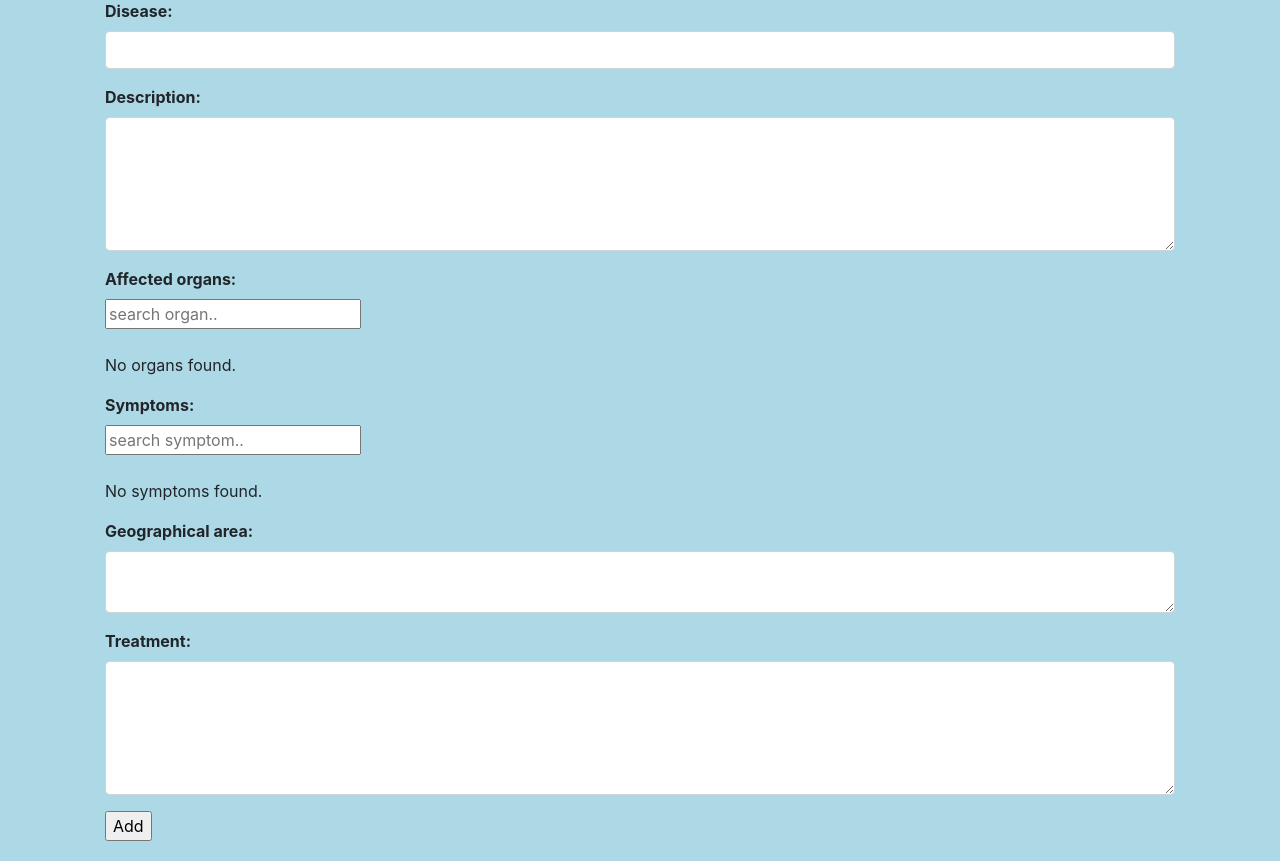
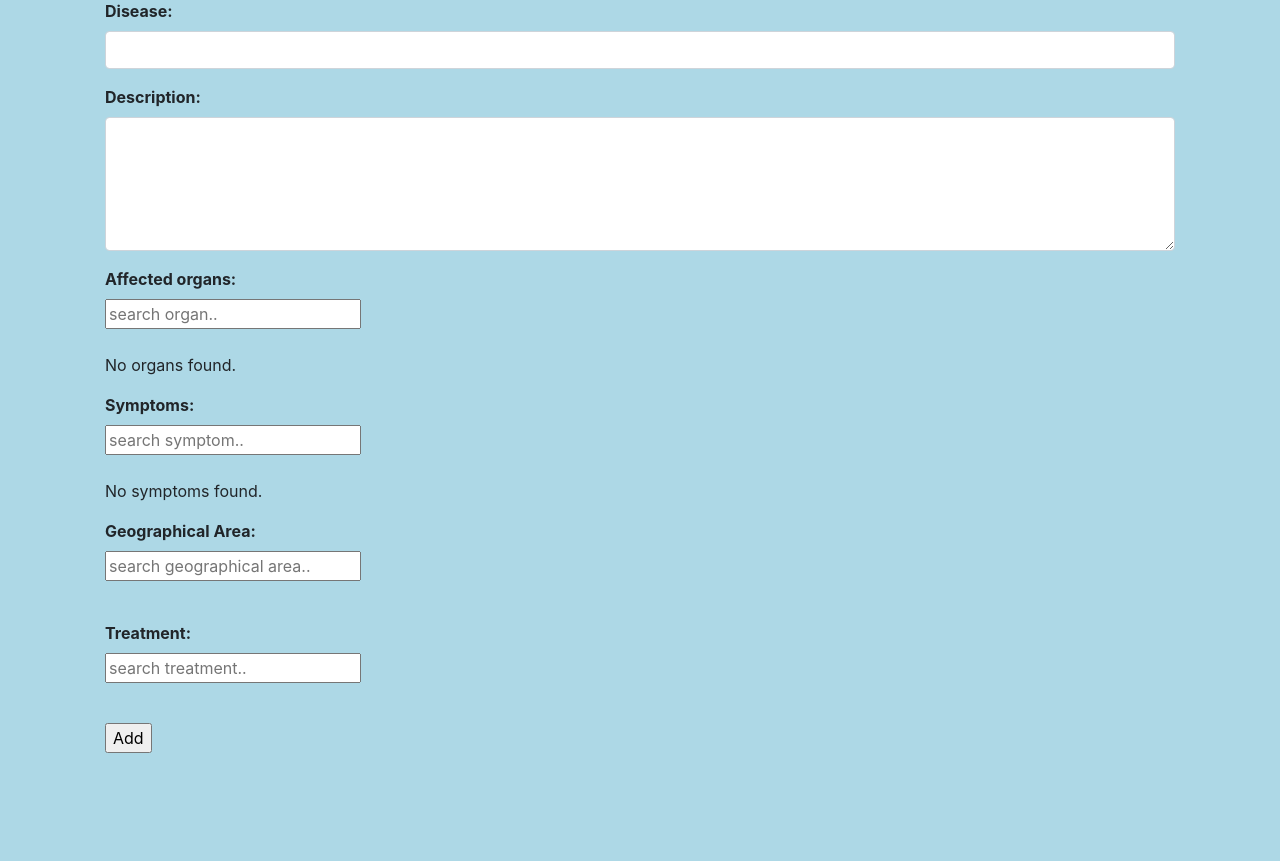
Before and after one commit to nikolska/Medical_reference_book, a Django app: template medical_app/main_app/templates/add_new_disease.html in a window 1280 px wide. Shown: the part 87-948 px from the top of the page. After the commit the page ends 840 px from the top, so only its background shows below. Run offline with Django 3.2, Linux system fonts and the light colour scheme; the template is opened without the code that fills it, so the values that code supplies are empty; some libraries are stand-ins or nearby versions.

Commit message:
change adding new disease view

```diff
--- a/medical_app/main_app/templates/add_new_disease.html
+++ b/medical_app/main_app/templates/add_new_disease.html
@@ -69,13 +69,31 @@
     </div>
 
     <div class="mb-3">
-        <label for="geographical_area" class="form-label"><b>Geographical area:</b></label>
-        <textarea class="form-control" id="geographical_area" name="geographical_area" rows="2"></textarea>
+        <label class="form-label"><b>Geographical Area:</b></label><br>
+        <input id="myInput3" type="text" placeholder="search geographical area.."><br><br>
+        <ul id="myList3">
+            {% for a in geographical_area %}
+                <li style="list-style:none;">
+                    <input type="checkbox" id="geographical_area" name="geographical_area"
+                       value="{{ a.pk }}">
+                    <label for="geographical_area">{{ a.area }}</label><br>
+                </li>
+            {% endfor %}
+        </ul>
     </div>
 
     <div class="mb-3">
-        <label for="treatment" class="form-label"><b>Treatment:</b></label>
-        <textarea class="form-control" id="treatment" name="treatment" rows="5"></textarea>
+        <label class="form-label"><b>Treatment:</b></label><br>
+        <input id="myInput4" type="text" placeholder="search treatment.."><br><br>
+        <ul id="myList4">
+            {% for tr in treatment %}
+                <li style="list-style:none;">
+                    <input type="checkbox" id="treatment" name="treatment"
+                           value="{{ tr.pk }}">
+                    <label for="treatment">{{ tr.treatment }}</label><br>
+                </li>
+            {% endfor %}
+        </ul>
     </div>
 
     <input type="submit" id="btn-add-disease" value="Add">
--- a/medical_app/main_app/templates/disease_details.html
+++ b/medical_app/main_app/templates/disease_details.html
@@ -19,7 +19,8 @@
         {% endfor %}
     </table>
 </p><br>
-<p><b>Geographical area:</b> {{ disease.geographical_area }}</p><br>
-<p><b>Treatment:</b> {{ disease.treatment }}</p><br>
+<p><b>Geographical area:</b> {{ disease.geographical_area.all|join:", " }}</p><br>
+<p><b>Treatment:</b> <li>{{ disease.treatment.all|join:"<li> " }}</p><br>
+
 
 {% endblock %}
--- a/medical_app/main_app/views.py
+++ b/medical_app/main_app/views.py
@@ -162,9 +162,13 @@ class AddNewDiseaseView(View):
         organs = get_list_or_404(Organ.objects.order_by('name'))
         symptoms = get_list_or_404(Symptom.objects.order_by('name'))
         choices = DiseaseSymptom.SYMPTOM_FREQUENCY_CHOICES
+        treatment = Treatment.objects.order_by('treatment')
+        geographical_area = GeographicalArea.objects.order_by('area')
         ctx = {'organs': organs,
                'symptoms': symptoms,
-               'symptom_frequency_choices': choices}
+               'symptom_frequency_choices': choices,
+               'treatment': treatment,
+               'geographical_area': geographical_area}
         return ctx
 
     def get(self, request):
--- a/medical_app/static/js/main.js
+++ b/medical_app/static/js/main.js
@@ -11,6 +11,24 @@ $(document).ready(function(){
   $("#myInput2").on("keyup", function() {
     var value = $(this).val().toLowerCase();
     $("#myList2 li").filter(function() {
+      $(this).toggle($(this).text().toLowerCase().indexOf(value) > -1)
+    });
+  });
+});
+
+$(document).ready(function(){
+  $("#myInput3").on("keyup", function() {
+    var value = $(this).val().toLowerCase();
+    $("#myList3 li").filter(function() {
+      $(this).toggle($(this).text().toLowerCase().indexOf(value) > -1)
+    });
+  });
+});
+
+$(document).ready(function(){
+  $("#myInput4").on("keyup", function() {
+    var value = $(this).val().toLowerCase();
+    $("#myList4 li").filter(function() {
       $(this).toggle($(this).text().toLowerCase().indexOf(value) > -1)
     });
   });
```
